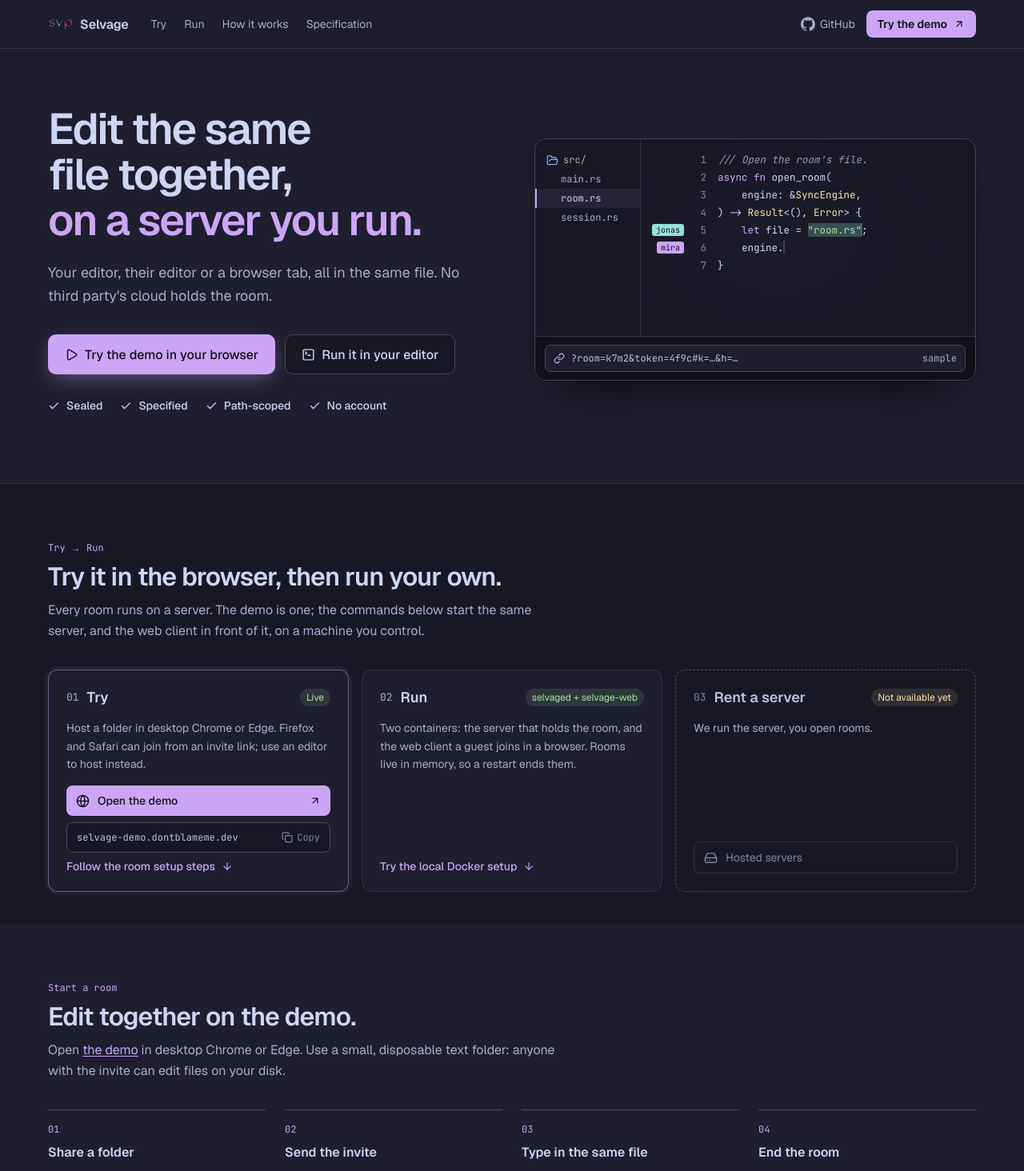
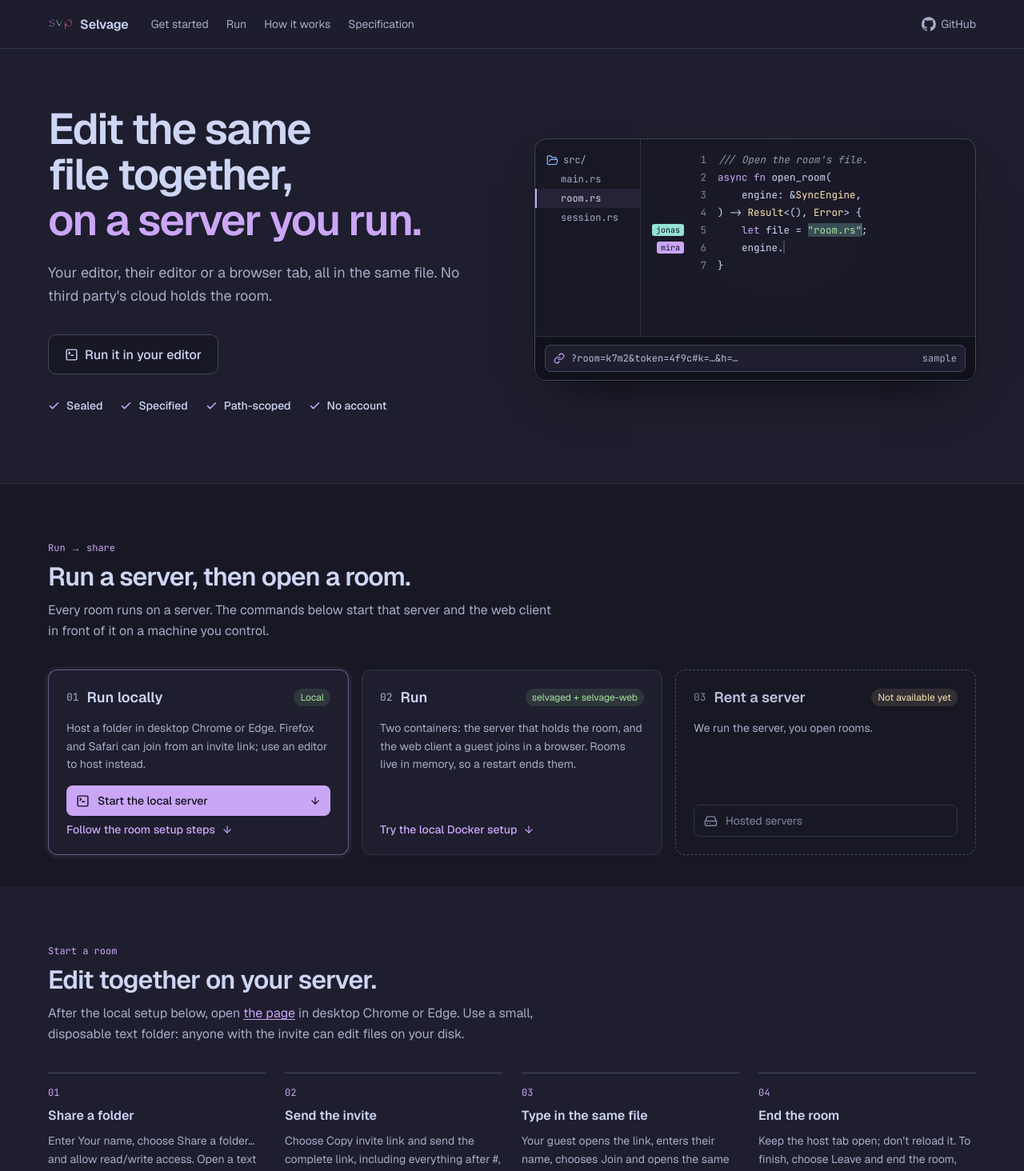
Before and after one commit to selvage-protocol/site, a Next.js app: page / in a window 1280 px wide. Shown: the top 1464 px of the page at 80% size. Built offline with nearby package versions, Linux system fonts and the light colour scheme.

Commit message:
chore: remove the public demo from the site

```diff
--- a/app/page.tsx
+++ b/app/page.tsx
@@ -6,17 +6,14 @@ import {
   BookOpenText,
   Check,
   Eye,
-  Globe,
   HardDrive,
   Lock,
-  Play,
   Plus,
   SquareTerminal,
 } from "lucide-react";
 import { Badge } from "@/components/ui/badge";
 import { Button } from "@/components/ui/button";
 import { Card } from "@/components/ui/card";
-import { DemoEndpoint } from "@/components/demo-endpoint";
 import { RoomWindow } from "@/components/room-window";
 import { SetupTerminal } from "@/components/setup-tabs";
 import { SiteHeader } from "@/components/site-header";
@@ -27,7 +24,6 @@ import {
   TreeFigure,
 } from "@/components/room-visuals";
 import {
-  DEMO_ORIGIN,
   OPEN_AT,
   REMOTE_DEPLOYMENT,
   RUN_STEPS,
@@ -182,14 +178,6 @@ export default function Home() {
                 </p>
                 <div className="hero-actions">
                   <Button
-                    href={DEMO_ORIGIN}
-                    size="hero"
-                    className="cta cta-glow flex-auto rounded-[10px] font-medium text-crust motion-safe:hover:-translate-y-px [&_svg]:size-[17px]"
-                  >
-                    <Play aria-hidden="true" />
-                    Try the demo in your browser
-                  </Button>
-                  <Button
                     href="#run"
                     variant="outline"
                     size="hero"
@@ -219,14 +207,13 @@ export default function Home() {
           <section id="try" className="band">
             <div className="shell">
               <div className="head-block">
-                <Eyebrow>Try &rarr; Run</Eyebrow>
+                <Eyebrow>Run &rarr; share</Eyebrow>
                 <h2 className="display">
-                  Try it in the browser, then run your own.
+                  Run a server, then open a room.
                 </h2>
                 <p className="lede">
-                  Every room runs on a server. The demo is one; the commands below start
-                  the same server, and the web client in front of it, on a machine you
-                  control.
+                  Every room runs on a server. The commands below start that server and the
+                  web client in front of it on a machine you control.
                 </p>
               </div>
               <div className="try-grid">
@@ -234,10 +221,10 @@ export default function Home() {
                   <div className="try-head">
                     <p className="try-name">
                       <span className="try-num">01</span>
-                      <span className="try-title">Try</span>
+                      <span className="try-title">Run locally</span>
                     </p>
                     <Badge variant="pill" className="bg-green/12 text-green">
-                      Live
+                      Local
                     </Badge>
                   </div>
                   <p className="try-body">
@@ -245,12 +232,11 @@ export default function Home() {
                     join from an invite link; use an editor to host instead.
                   </p>
                   <div className="try-actions">
-                    <a className="demo-link" href={DEMO_ORIGIN}>
-                      <Globe className="icon-17" aria-hidden="true" />
-                      Open the demo
-                      <ArrowUpRight className="icon-14 ml-auto" aria-hidden="true" />
+                    <a className="local-link" href="#run">
+                      <SquareTerminal className="icon-17" aria-hidden="true" />
+                      Start the local server
+                      <ArrowDown className="icon-14 ml-auto" aria-hidden="true" />
                     </a>
-                    <DemoEndpoint />
                     <a className="try-link" href="#first-room">
                       Follow the room setup steps
                       <ArrowDown className="icon-14" aria-hidden="true" />
@@ -301,11 +287,11 @@ export default function Home() {
           <section id="how-it-works" className="shell first-room">
             <div id="first-room" className="head-block">
               <Eyebrow>Start a room</Eyebrow>
-              <h2 className="display">Edit together on the demo.</h2>
+              <h2 className="display">Edit together on your server.</h2>
               <p className="lede">
-                Open <a href={DEMO_ORIGIN}>the demo</a> in desktop Chrome or Edge.
-                Use a small, disposable text folder: anyone with the invite can edit
-                files on your disk.
+                After the local setup below, open <a href={OPEN_AT}>the page</a> in desktop
+                Chrome or Edge. Use a small, disposable text folder: anyone with the invite
+                can edit files on your disk.
               </p>
             </div>
             <ol className="steps">
@@ -330,7 +316,7 @@ export default function Home() {
                 reach another machine. Test a guest in another browser window on this machine.
               </p>
               <p className="spec-line">
-                To invite someone on another machine, use the demo or follow the{" "}
+                To invite someone on another machine, follow the{" "}
                 <a href={REMOTE_DEPLOYMENT}>remote deployment guide</a> for a reachable
                 server with TLS and deployment hardening.
               </p>
--- a/components/demo-endpoint.tsx
+++ /dev/null
@@ -1,29 +0,0 @@
-"use client";
-
-import { Copy } from "lucide-react";
-import { useCopy } from "@/lib/use-copy";
-import { DEMO } from "@/lib/selvage";
-
-/** The instance an editor points at, with the one control the card needs: the host a
-    reader pastes into a client, on the clipboard. */
-export function DemoEndpoint() {
-  const { copied, copy } = useCopy<"endpoint">();
-  return (
-    <>
-      <button
-        type="button"
-        className="copy-host"
-        onClick={() => copy("endpoint", DEMO)}
-      >
-        {DEMO}
-        <span className="copy-host-label">
-          <Copy className="icon-14" aria-hidden="true" />
-          {copied === "endpoint" ? "Copied" : "Copy"}
-        </span>
-      </button>
-      <span role="status" className="sr-only">
-        {copied === "endpoint" ? "Demo address copied" : ""}
-      </span>
-    </>
-  );
-}
--- a/components/site-header.tsx
+++ b/components/site-header.tsx
@@ -1,12 +1,10 @@
 "use client";
 
 import { useEffect, useState } from "react";
-import { ArrowUpRight } from "lucide-react";
-import { Button } from "@/components/ui/button";
 import { cn } from "@/lib/utils";
 
 const navLinks = [
-  { href: "#try", label: "Try" },
+  { href: "#try", label: "Get started" },
   { href: "#run", label: "Run" },
   { href: "#how-it-works", label: "How it works" },
   { href: "#why-a-spec", label: "Specification" },
@@ -104,18 +102,10 @@ export function SiteHeader() {
             <GithubMark className="icon-18" />
             <span className="hidden min-[720px]:inline">GitHub</span>
           </a>
-          <Button
-            href="https://selvage-demo.dontblameme.dev"
-            size="sm"
-            className="text-crust [&_svg]:size-3.5"
-          >
-            Try the demo
-            <ArrowUpRight aria-hidden="true" />
-          </Button>
         </div>
       </nav>
       {/* A phone keeps every in-page route: the bar itself has no room for them
-          beside the mark and the two actions. */}
+          beside the mark and the GitHub link. */}
       <nav
         aria-label="Sections"
         className="header-row gap-4 overflow-x-auto whitespace-nowrap px-4 text-[13px]"
--- a/lib/clients.ts
+++ b/lib/clients.ts
@@ -1,5 +1,5 @@
 import { Bot, Box, Code, Globe, Terminal, type LucideIcon } from "lucide-react";
-import { DEMO, DEMO_ORIGIN, DEMO_SERVER } from "@/lib/selvage";
+import { OPEN_AT } from "@/lib/selvage";
 
 /* One entry per client, and every surface the page draws a client on derives from this list:
    the repository grid's row, the chips in *Clients share one protocol*, and the install route in
@@ -78,6 +78,7 @@ const JETBRAINS_ADDRESS = "plugins.jetbrains.com/plugin/34763-selvage";
 const JETBRAINS_LISTING = `https://${JETBRAINS_ADDRESS}`;
 const VSCODE_EXTENSION = "selvage-protocol.selvage";
 const VSCODE_LISTING = `https://marketplace.visualstudio.com/items?itemName=${VSCODE_EXTENSION}`;
+const LOCAL_EDITOR_ADDRESS = "ws://127.0.0.1:8080";
 
 export const CLIENTS: Client[] = [
   {
@@ -92,7 +93,7 @@ export const CLIENTS: Client[] = [
         command("$", `code --install-extension ${VSCODE_EXTENSION}`),
         { text: "# open a small disposable text folder in VS Code", comment: true },
         { text: "# run  Selvage: Host a session", comment: true },
-        { text: `# server: ${DEMO_SERVER}`, comment: true },
+        { text: `# server: ${LOCAL_EDITOR_ADDRESS}`, comment: true },
         { text: "# enter your name; the invite is copied to your clipboard", comment: true },
       ],
       copy: `code --install-extension ${VSCODE_EXTENSION}`,
@@ -149,12 +150,12 @@ export const CLIENTS: Client[] = [
     chip: "Browser",
     install: {
       lines: [
-        command("›", DEMO),
+        command("›", OPEN_AT),
         { text: "# desktop Chrome or Edge: Your name → Share a folder…", comment: true },
         { text: "# use a small disposable text folder; allow read/write access", comment: true },
         { text: "# open a file, then Copy invite link", comment: true },
       ],
-      copy: DEMO_ORIGIN,
+      copy: OPEN_AT,
       announce: "Browser address",
       note:
         "Guests need nothing installed: Firefox and Safari can join from a complete invite " +
--- a/lib/selvage.ts
+++ b/lib/selvage.ts
@@ -6,7 +6,7 @@
 
     The server is the room, and it serves no page; the page image is the browser client, and it
     relays the session protocol's two endpoints to the server named beside it, so a reader who
-    wants the browser editor needs both. They and the demo speak one wire version, `selvage/2`. */
+    wants the browser editor needs both. They speak one wire version, `selvage/2`. */
 const SERVER_IMAGE = "ghcr.io/selvage-protocol/selvaged";
 const PAGE_IMAGE = "ghcr.io/selvage-protocol/selvage-web";
 
@@ -64,9 +64,5 @@ export const STOP_STEPS: readonly { label: string; command: string }[] = [
   },
 ];
 
-/** The demo instance: the origin a guest opens, and the address an editor hosts on. */
-export const DEMO = "selvage-demo.dontblameme.dev";
-export const DEMO_ORIGIN = `https://${DEMO}`;
-export const DEMO_SERVER = `wss://${DEMO}`;
 export const REMOTE_DEPLOYMENT =
   "https://github.com/selvage-protocol/reference_server/blob/main/docs/deploying.md#letting-someone-else-in";
--- a/style.css
+++ b/style.css
@@ -703,8 +703,7 @@ section[id],
   gap: 8px;
 }
 
-.demo-link,
-.copy-host {
+.local-link {
   display: flex;
   align-items: center;
   gap: 10px;
@@ -714,37 +713,17 @@ section[id],
   font-size: 14px;
 }
 
-.demo-link {
+.local-link {
   background: var(--link);
   color: var(--color-crust);
   font-weight: 500;
 }
 
-.demo-link:hover {
+.local-link:hover {
   background: var(--color-mauve-hi);
   color: var(--color-crust);
 }
 
-.copy-host {
-  border: 1px solid var(--color-surface1);
-  background: var(--code-bg);
-  color: var(--color-subtext1);
-  font-family: var(--mono);
-  font-size: 12px;
-  cursor: pointer;
-}
-
-.copy-host:hover {
-  border-color: var(--color-overlay1);
-}
-
-.copy-host-label {
-  display: flex;
-  align-items: center;
-  gap: 5px;
-  margin-left: auto;
-  color: var(--color-overlay1);
-}
 
 .icon-17 {
   flex: none;
@@ -1605,7 +1584,7 @@ section[id],
 
 /* A link drawn as a control carries its affordance in the border, the fill or
    the label, so the prose underline comes off. */
-.prose-body :is(.repo, .demo-link, .spec-link, .source-link, .try-link, .cta) {
+.prose-body :is(.repo, .local-link, .spec-link, .source-link, .try-link, .cta) {
   text-decoration-line: none;
 }
 
```
Also changed, not shown: 5 other files (tests, documents, lock files or other folders).
